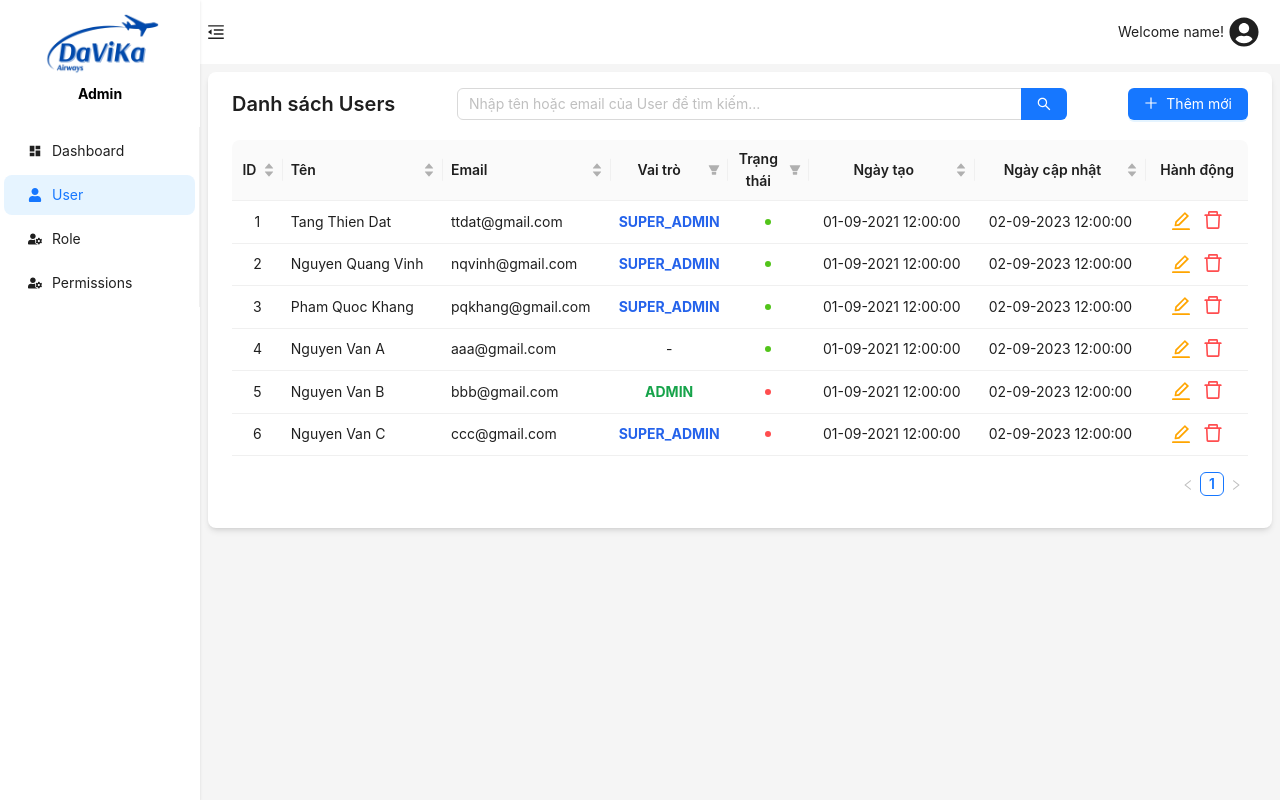
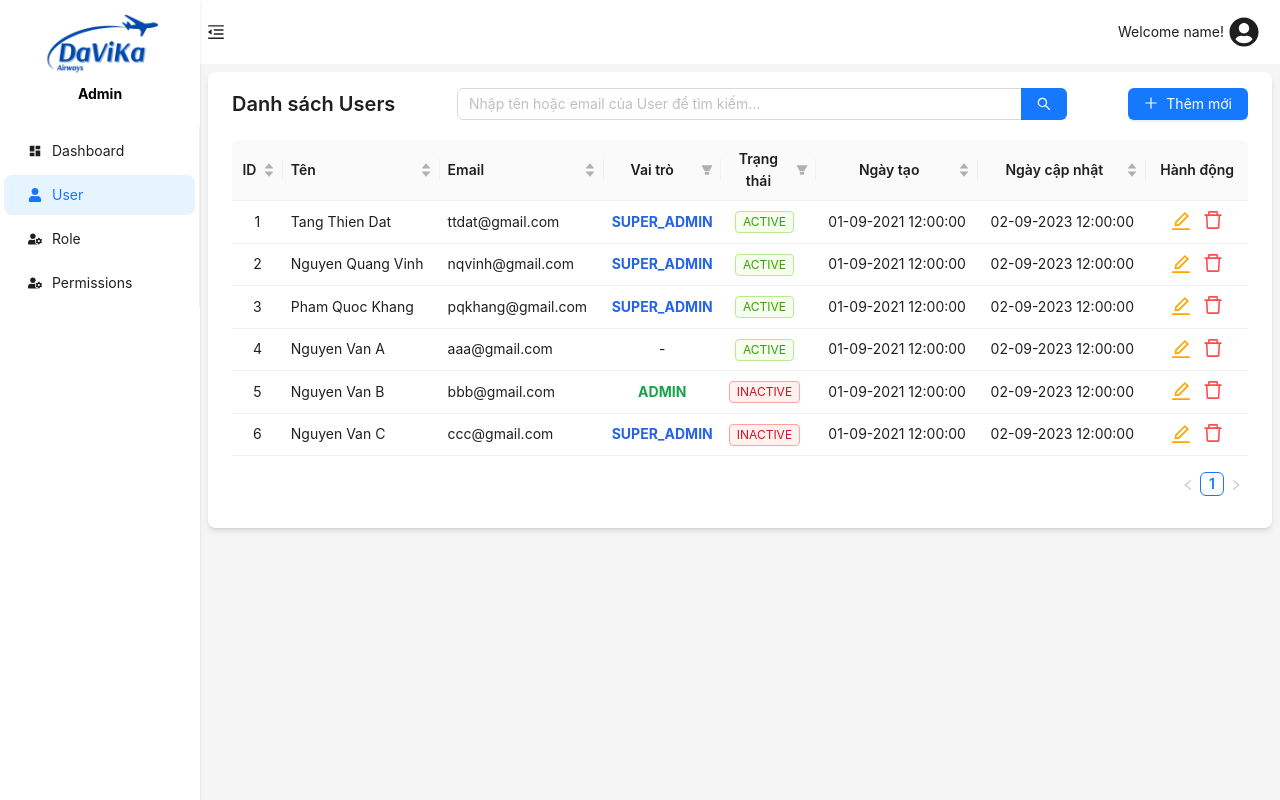
Before and after one commit to tangthiendat/ct250-admin, a React (Vite) app: page /users in a window 1280 px wide. Built offline with nearby package versions, Linux system fonts and the light colour scheme.

Commit message:
refactor: user active field

```diff
--- a/src/features/auth/roles/RolesTable.tsx
+++ b/src/features/auth/roles/RolesTable.tsx
@@ -114,6 +114,11 @@ const RolesTable: React.FC = () => {
       dataIndex: "active",
       key: "active",
       width: "15%",
+      filters: [
+        { text: "ACTIVE", value: true },
+        { text: "INACTIVE", value: false },
+      ],
+      onFilter: (value, record) => record.active === value,
       render: (active: boolean) => (
         <Tag color={active ? "green" : "red"}>
           {active ? "ACTIVE" : "INACTIVE"}
--- a/src/features/auth/users/UpdateUserForm.tsx
+++ b/src/features/auth/users/UpdateUserForm.tsx
@@ -7,6 +7,7 @@ import {
   Row,
   Select,
   Space,
+  Switch,
 } from "antd";
 import { IUser } from "../../../interfaces";
 import { useEffect } from "react";
@@ -30,17 +31,6 @@ const roleOptions = [
   {
     value: "super_admin",
     label: "SUPER_ADMIN",
-  },
-];
-
-const statusOptions = [
-  {
-    value: "active",
-    label: "active",
-  },
-  {
-    value: "inactive",
-    label: "inactive",
   },
 ];
 
@@ -85,12 +75,15 @@ const UpdateUserForm: React.FC<UpdateUserFormProps> = ({
             />
           </Form.Item>
 
-          <Form.Item label="Trạng thái" name="status">
+          {/* <Form.Item label="Trạng thái" name="status">
             <Select
               allowClear
               options={statusOptions}
               defaultValue={statusOptions[0].value}
             />
+          </Form.Item> */}
+          <Form.Item label="Trạng thái" name="active" valuePropName="checked">
+            <Switch checkedChildren="ACTIVE" unCheckedChildren="INACTIVE" />
           </Form.Item>
         </Col>
       </Row>
--- a/src/features/auth/users/UsersTable.tsx
+++ b/src/features/auth/users/UsersTable.tsx
@@ -1,7 +1,7 @@
 import React from "react";
-import { Space, Table, Tooltip } from "antd";
+import { Space, Table, Tag } from "antd";
 import { formatDate } from "date-fns";
-import { TableProps, Badge } from "antd";
+import { TableProps } from "antd";
 import { IUser } from "../../../interfaces";
 import UpdateUser from "./UpdateUser";
 import DeleteUser from "./DeleteUser";
@@ -70,27 +70,21 @@ const UsersTable: React.FC<UsersTableProps> = ({
       },
     },
     {
-      key: "status",
+      key: "active",
       title: "Trạng thái",
-      dataIndex: "status",
+      dataIndex: "active",
       width: "8%",
       align: "center",
       filters: [
-        { text: "Active", value: "active" },
-        { text: "Inactive", value: "inactive" },
+        { text: "ACTIVE", value: true },
+        { text: "INACTIVE", value: false },
       ],
-      onFilter: (value, record) => record.status === value,
-      render: (status: string) => {
-        return status === "active" ? (
-          <Tooltip title="Active">
-            <Badge status="success" />
-          </Tooltip>
-        ) : (
-          <Tooltip title="Inactive">
-            <Badge status="error" />
-          </Tooltip>
-        );
-      },
+      onFilter: (value, record) => record.active === value,
+      render: (active: boolean) => (
+        <Tag color={active ? "green" : "red"}>
+          {active ? "ACTIVE" : "INACTIVE"}
+        </Tag>
+      ),
     },
     {
       key: "created_at",
--- a/src/interfaces/auth/index.ts
+++ b/src/interfaces/auth/index.ts
@@ -3,7 +3,7 @@ export interface IUser {
   name: string;
   email: string;
   role: string;
-  status: string;
+  active: boolean;
   created_at: string;
   updated_at: string;
 }
--- a/src/pages/Users.tsx
+++ b/src/pages/Users.tsx
@@ -10,7 +10,7 @@ const dataUser: IUser[] = [
     name: "Tang Thien Dat",
     email: "ttdat@gmail.com",
     role: "super_admin",
-    status: "active",
+    active: true,
     created_at: "2021-09-01",
     updated_at: "2023-09-02",
   },
@@ -19,7 +19,7 @@ const dataUser: IUser[] = [
     name: "Nguyen Quang Vinh",
     email: "nqvinh@gmail.com",
     role: "super_admin",
-    status: "active",
+    active: true,
     created_at: "2021-09-01",
     updated_at: "2023-09-02",
   },
@@ -28,7 +28,7 @@ const dataUser: IUser[] = [
     name: "Pham Quoc Khang",
     email: "pqkhang@gmail.com",
     role: "super_admin",
-    status: "active",
+    active: true,
     created_at: "2021-09-01",
     updated_at: "2023-09-02",
   },
@@ -37,7 +37,7 @@ const dataUser: IUser[] = [
     name: "Nguyen Van A",
     email: "aaa@gmail.com",
     role: "user",
-    status: "active",
+    active: true,
     created_at: "2021-09-01",
     updated_at: "2023-09-02",
   },
@@ -46,7 +46,7 @@ const dataUser: IUser[] = [
     name: "Nguyen Van B",
     email: "bbb@gmail.com",
     role: "admin",
-    status: "inactive",
+    active: false,
     created_at: "2021-09-01",
     updated_at: "2023-09-02",
   },
@@ -55,7 +55,7 @@ const dataUser: IUser[] = [
     name: "Nguyen Van C",
     email: "ccc@gmail.com",
     role: "super_admin",
-    status: "inactive",
+    active: false,
     created_at: "2021-09-01",
     updated_at: "2023-09-02",
   },
```
